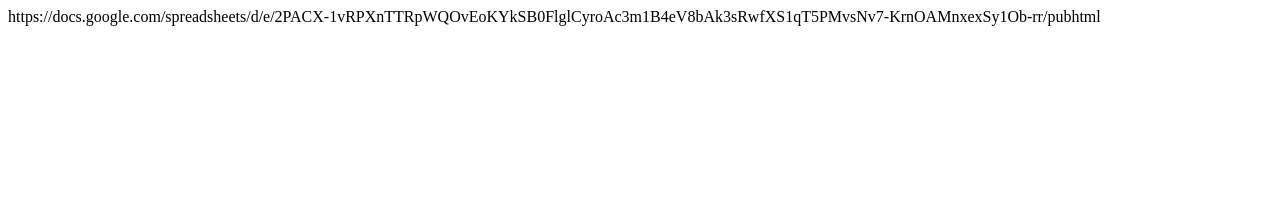
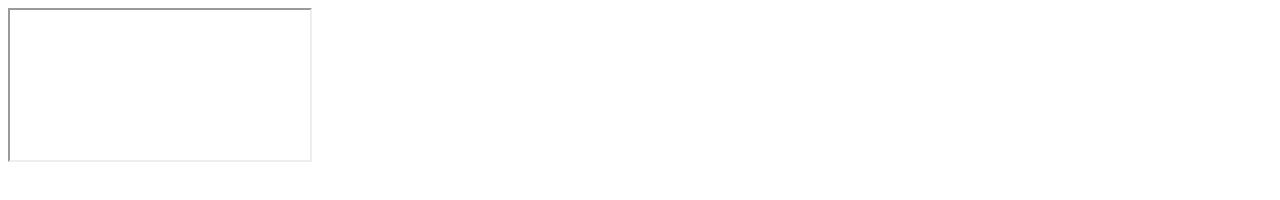
Before and after one commit to lucieyukiyo/test, a plain HTML site: page index.html in a window 1280 px wide. Drawn offline with Linux system fonts and the light colour scheme.

Commit message:
Update index.html

```diff
--- a/index.html
+++ b/index.html
@@ -1 +1,3 @@
-https://docs.google.com/spreadsheets/d/e/2PACX-1vRPXnTTRpWQOvEoKYkSB0FlglCyroAc3m1B4eV8bAk3sRwfXS1qT5PMvsNv7-KrnOAMnxexSy1Ob-rr/pubhtml
+<iframe>
+  https://docs.google.com/spreadsheets/d/e/2PACX-1vRPXnTTRpWQOvEoKYkSB0FlglCyroAc3m1B4eV8bAk3sRwfXS1qT5PMvsNv7-KrnOAMnxexSy1Ob-rr/pubhtml
+</iframe>
```
